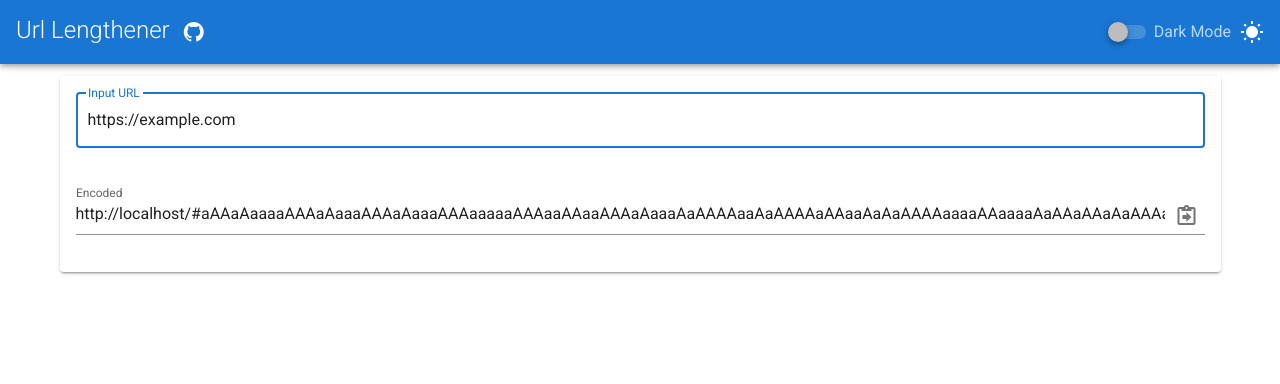
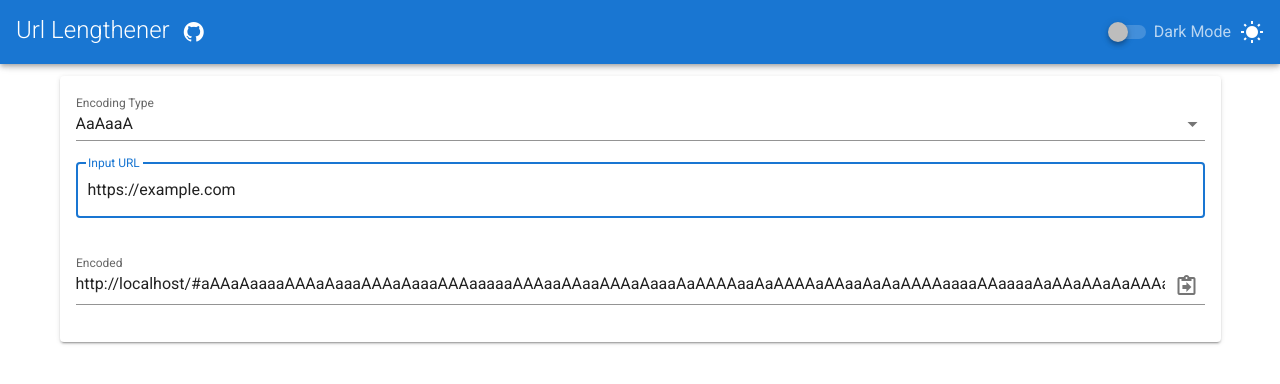
Before and after one commit to techchrism/url-lengthener, a Vue app: page / in a window 1280 px wide. Shown: the top 384 px of the page. Built offline with nearby package versions, Linux system fonts and the light colour scheme.

Commit message:
add selection for encoding types

```diff
--- a/src/components/Encode.vue
+++ b/src/components/Encode.vue
@@ -1,6 +1,12 @@
 <template>
     <v-card>
         <v-card-text>
+            <v-select :items="encodingTypes"
+                      item-text="name"
+                      v-model="selectedType"
+                      return-object
+                      label="Encoding Type"
+            />
             <v-text-field outlined
                           label="Input URL"
                           v-model="url"
@@ -23,6 +29,7 @@
         components: {TextShare},
         data: () => ({
             url: 'https://example.com',
+            encodingTypes,
             selectedType: encodingTypes[0]
         }),
         computed: {
@@ -33,8 +40,8 @@
             redirectUrl()
             {
                 let url = new URL(window.location);
-                url.hash = this.encoded;
-                return url.toString();
+                url.hash = '';
+                return url.toString() + '#' + this.encoded;
             }
         },
         methods: {
--- a/src/encoding/BasicBinaryEncoding.js
+++ b/src/encoding/BasicBinaryEncoding.js
@@ -5,16 +5,16 @@ export default class BasicBinaryEncoding extends EncodingType
     constructor(name, one, zero)
     {
         super();
-        this.name = name;
+        this.nameText = name;
         this.one = one;
         this.zero = zero;
         this.oneRegex = new RegExp(one, 'g');
         this.zeroRegex = new RegExp(zero, 'g');
     }
 
-    getName()
+    get name()
     {
-        return this.name;
+        return this.nameText;
     }
 
     encode(str)
--- a/src/encoding/EncodingLibrary.js
+++ b/src/encoding/EncodingLibrary.js
@@ -15,6 +15,8 @@ function getTypeFor(str)
             return check;
         }
     }
+    console.log(`No type for ${str}`);
+    console.log(str[0]);
     return null;
 }
 
--- a/src/encoding/EncodingType.js
+++ b/src/encoding/EncodingType.js
@@ -15,7 +15,7 @@ export default class EncodingType
         throw new Error('Checking not defined');
     }
 
-    getName()
+    get name()
     {
         throw new Error('Encoding not defined');
     }
--- a/src/main.js
+++ b/src/main.js
@@ -37,7 +37,7 @@ else
 {
     window.onload = function()
     {
-        const loc = decode(window.location.hash.substring(1));
+        const loc = decode(decodeURIComponent((window.location.hash.substring(1))));
         if(loc.startsWith('http://') || loc.startsWith('https://'))
         {
             window.location.href = loc;
```
